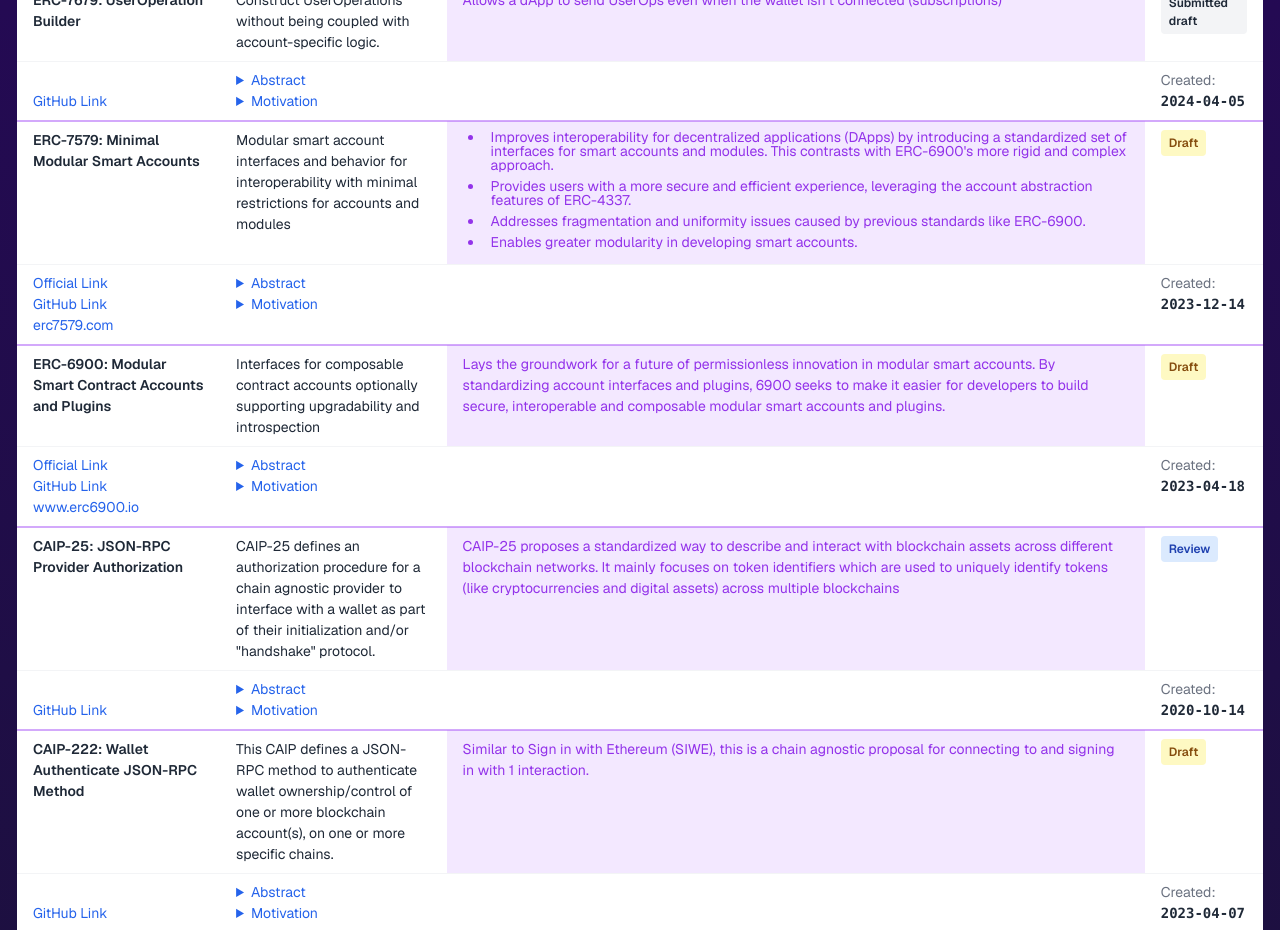
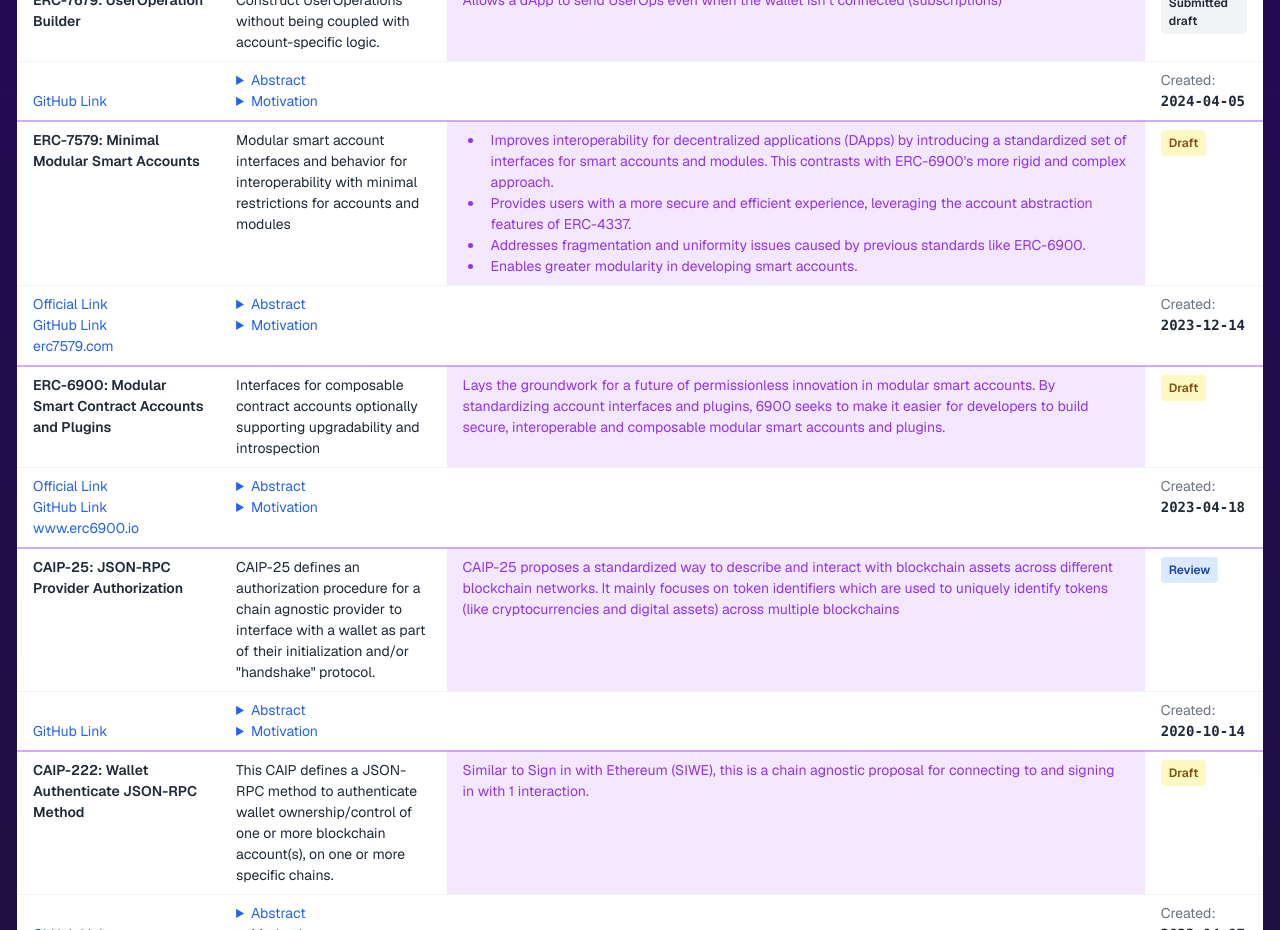
Before and after one commit to velvet-shark/eipdirectory, a Next.js app: page / in a window 1280 px wide. Shown: the part 1320-2250 px from the top of the page. Built offline with nearby package versions, Linux system fonts and the light colour scheme.

Commit message:
Formatting, styling, links

```diff
--- a/src/styles/globals.css
+++ b/src/styles/globals.css
@@ -31,8 +31,8 @@ ul {
 }
 
 ul > li {
-  margin-bottom: 0.5em;
+  margin-bottom: 0em;
   padding-left: 0.5em;
   list-style-type: disc;
-  line-height: 1em;
+  line-height: 1.5em;
 }
```
Also changed, not shown: public/eips.json (+2 -2 lines).
